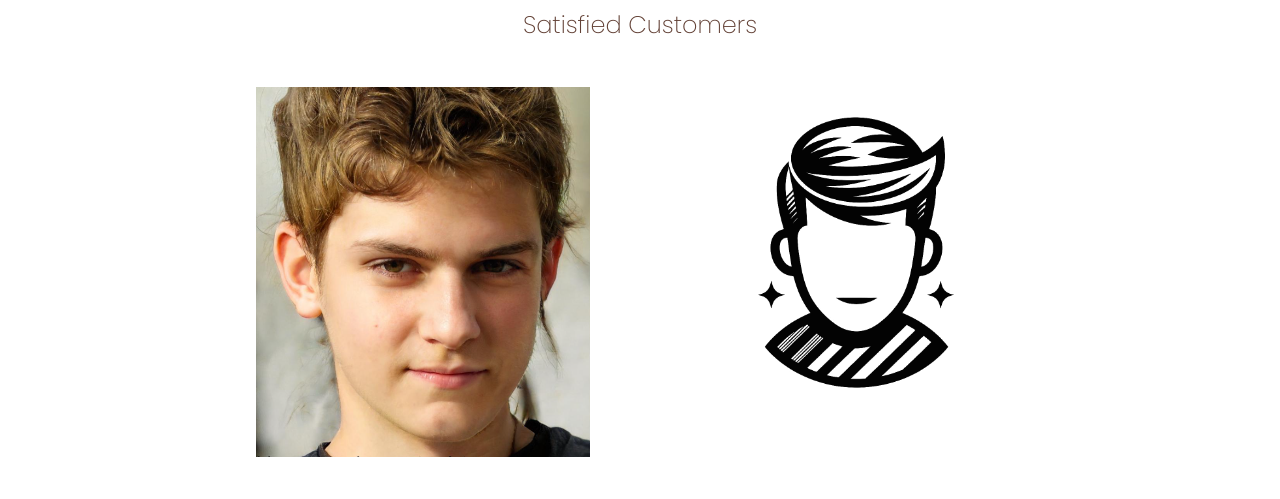
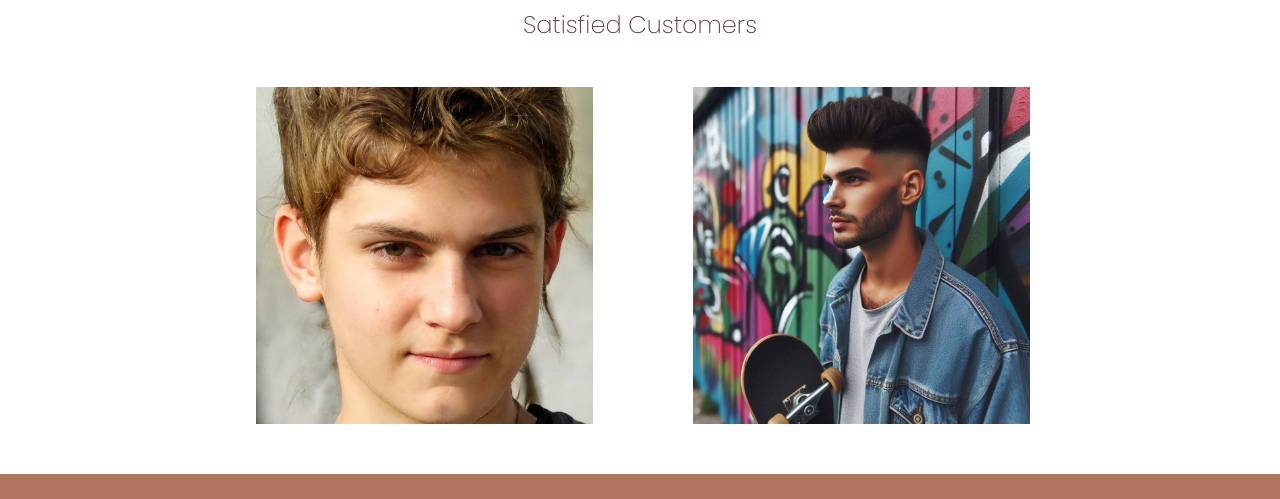
Before and after one commit to Rowneel/Salon-Site, a plain HTML site: page index.html in a window 1280 px wide. Shown: the part 1510-2009 px from the top of the page. Drawn offline with Linux system fonts and the light colour scheme.

Commit message:
image aspect ratio to 1/1

```diff
--- a/index.html
+++ b/index.html
@@ -94,7 +94,7 @@
           </div>
         </div>
         <div class="image_container">
-          <img src="./img/haircut.png" alt="" />
+          <img src="./img/client2-angledfade.jpg" alt="" />
           <div class="client_content">
             <h2>Angled Fade</h2>
           </div>
--- a/style.css
+++ b/style.css
@@ -377,7 +377,7 @@ header .main-menu.active {
   .main_banner h1 {
     color: #fff;
     font-weight: 800;
-    letter-spacing: .5rem;
+    letter-spacing: 0.5rem;
     font-size: 4rem;
     line-height: 5rem;
     width: 50%;
@@ -389,8 +389,6 @@ header .main-menu.active {
     text-align: center;
     text-shadow: 1px 1px #111;
   }
-
-
 }
 
 /* Separator */
@@ -514,9 +512,9 @@ header .main-menu.active {
 
   .main_links div img {
     width: 100%;
-    max-width:100%;
+    max-width: 100%;
     height: calc(100% - 60px);
-    object-fit:cover;
+    object-fit: cover;
     margin-bottom: 10px;
   }
 }
@@ -528,11 +526,13 @@ header .main-menu.active {
   margin: 50px auto;
   position: relative;
   width: 100%;
-  text-align: center;
+  aspect-ratio: 1/1;
 }
 
 .image_container img {
-  width: 300px;
+  width: 100%;
+  height: 100%;
+  object-fit: cover;
 }
 
 .client_content {
@@ -575,6 +575,8 @@ header .main-menu.active {
   }
   .image_container img {
     width: 100%;
+    height: 100%;
+    object-fit: cover;
   }
 }
 
@@ -587,14 +589,13 @@ footer {
 footer ul {
   list-style: none;
   text-align: center;
-
 }
 
 footer ul li {
   list-style: none;
   color: white;
   font-size: larger;
-  font-weight:lighter;
+  font-weight: lighter;
   margin: 1.75rem 0;
   display: flex;
   justify-content: center;
@@ -606,11 +607,11 @@ footer .social_contact {
   font-size: 3rem;
 }
 
-.footer_menu{
+.footer_menu {
   flex: 1 1 100%;
 }
-.footer_contact{
-  flex:1 1 50%;
+.footer_contact {
+  flex: 1 1 50%;
 }
 
 footer a {
@@ -648,11 +649,11 @@ footer .footer-end {
     width: 100%;
   }
 
-  .footer_menu{
-    flex:1 1;
+  .footer_menu {
+    flex: 1 1;
   }
-  .footer_contact{
-    flex:1 1;
+  .footer_contact {
+    flex: 1 1;
   }
 
   footer .footer_wrapper {
```
Also changed, not shown: img/client2-angledfade.jpg (added).
